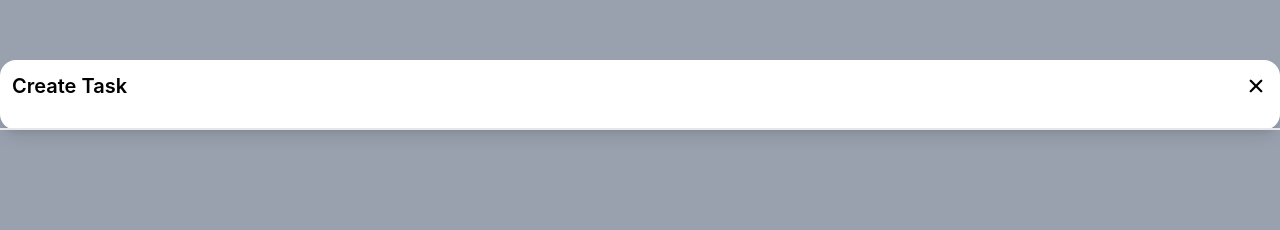
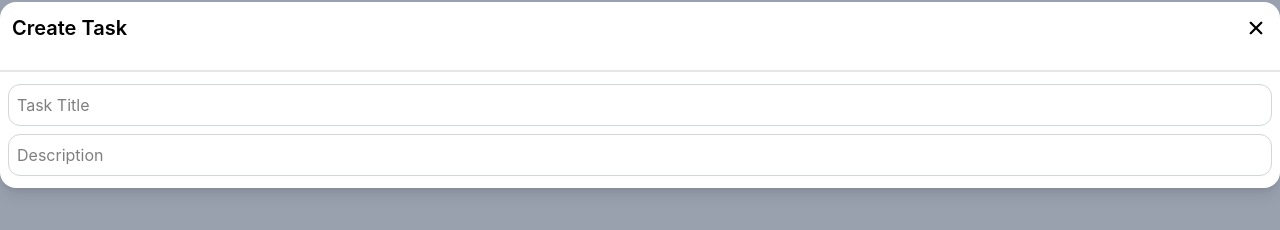
Before and after one commit to Shubh-Dev/task-manager, a React (Vite) app: page / in a window 1280 px wide. Both pictures are taken after a click on the picture 1221 px from the left and 88 px from the top of the page. Shown: the part 305-535 px from the top of the page. Built offline with nearby package versions, Linux system fonts and the light colour scheme; no server answers; the database is empty.

Commit message:
feat: primary input create

```diff
--- a/src/components/Create.tsx
+++ b/src/components/Create.tsx
@@ -1,5 +1,6 @@
 import { useEffect } from 'react'
 import { IoClose } from 'react-icons/io5'
+import PrimaryInput from './PrimaryInput'
 
 interface CreateProps {
   isOPen: boolean
@@ -16,7 +17,7 @@ const Create: React.FC<CreateProps> = ({ isOpen, onClose }) => {
     document.addEventListener('keydown', handleKeyDown)
     return () => document.removeEventListener('keydown', handleKeyDown)
   }, [onClose])
-   if (!isOpen) return null;
+  if (!isOpen) return null
   return (
     <div className="fixed inset-0 flex items-center justify-center bg-gray-400 bg-opacity-50 z-50">
       <div
@@ -29,13 +30,11 @@ const Create: React.FC<CreateProps> = ({ isOpen, onClose }) => {
         </div>
 
         <p className="border border-gray-200 mt-4"></p>
-
-
-       <div>
-
-       </div>
+        <div className="m-2">
+          <PrimaryInput placeholder="Task Title" type="input" />
+          <PrimaryInput placeholder="Description" type="text" />
+        </div>
       </div>
-
     </div>
   )
 }
--- /dev/null
+++ b/src/components/PrimaryInput.tsx
@@ -0,0 +1,17 @@
+// components PrimaryInput.tsx
+interface PrimaryInputProps {
+  type: string
+  placeholder: string
+}
+
+const PrimaryInput: React.FC<PrimaryInputProps> = ({ placeholder, type }) => {
+  return (
+    <input
+      type={type}
+      placeholder={placeholder}
+      className="w-full p-2 border border-gray-300 rounded-xl focus:outline-none my-1"
+    />
+  )
+}
+
+export default PrimaryInput
```
